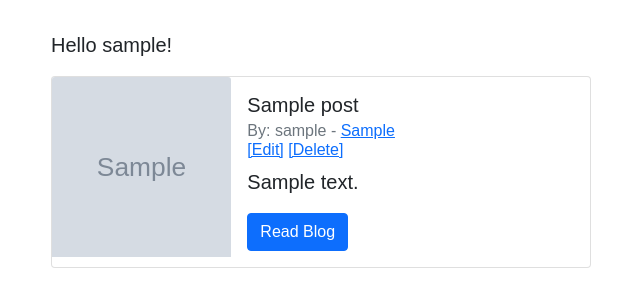
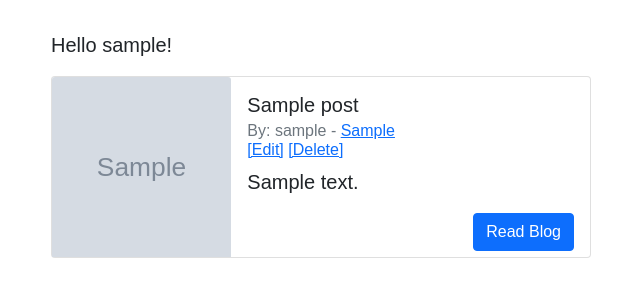
Before and after one commit to jiisanda/BlogitOrnot, a Django app: page / in a window 1280 px wide. Shown: the part 62-369 px from the top of the page, without its empty margins (31-671 px from the left). Run offline with Django 3.2, Linux system fonts and the light colour scheme; a user stored in the database is signed in; tables that the repository leaves empty hold one stand-in row (values such as "Sample post"); grey boxes marked "Sample" are stand-in pictures; some libraries are stand-ins or nearby versions.

Commit message:
pull right Read Blog

```diff
--- a/templates/BlogApp/home.html
+++ b/templates/BlogApp/home.html
@@ -24,7 +24,7 @@
                                 {% endif %}
                             </h6>
                             <p class="card-text">{{ post.body|slice:":25"|safe }}</p>
-                            <a href="{% url 'post_detail' post.pk %}" class="btn btn-primary">Read Blog</a>
+                            <a href="{% url 'post_detail' post.pk %}" class="btn btn-primary pull-right">Read Blog</a>
                         </div>
                     </div>
                 </div>
```
